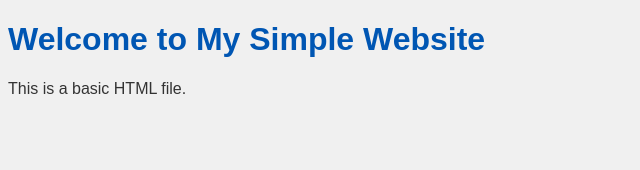
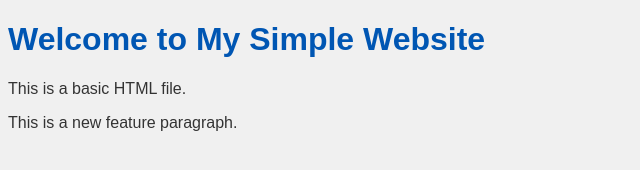
Before and after one commit to Anujmonty/mygitrepo, a plain HTML site: page index.html in a window 1280 px wide. Shown: the whole page, without its empty margins (0-640 px from the left). Drawn offline with Linux system fonts and the light colour scheme.

Commit message:
Add new feature paragraph

```diff
--- a/index.html
+++ b/index.html
@@ -7,5 +7,7 @@
 <body>
     <h1>Welcome to My Simple Website</h1>
     <p>This is a basic HTML file.</p>
+    <p>This is a new feature paragraph.</p>
+
 </body>
 </html>
```
